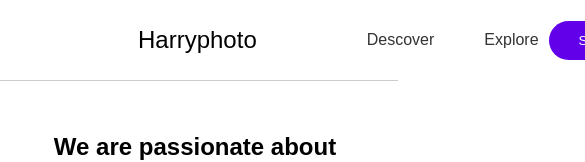
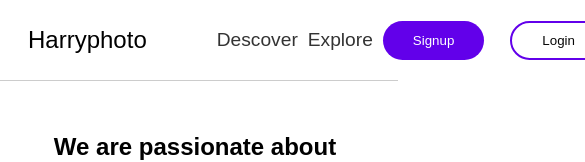
Before and after one commit to abaidullah696/harryphoto, a React (Create React App) app: page / in a window 390 px wide. Shown: the top 162 px of the page, 585 px wide, since content can reach past the window. Built offline with nearby package versions, Linux system fonts and the light colour scheme.

Commit message:
Fix logo

```diff
--- a/src/style/Header.css
+++ b/src/style/Header.css
@@ -53,9 +53,13 @@
   @media (max-width: 768px) {
     .logo {
      font-size: 1.5rem;
-     margin-left: 10px;
+     margin-left: 10px !important;
     }
     .nav1 {
      padding: 10px 10px;
     }
+    .nav1 a {
+     padding-left: 10px;
+     font-size: 1.2rem;
+    }
   }
```
